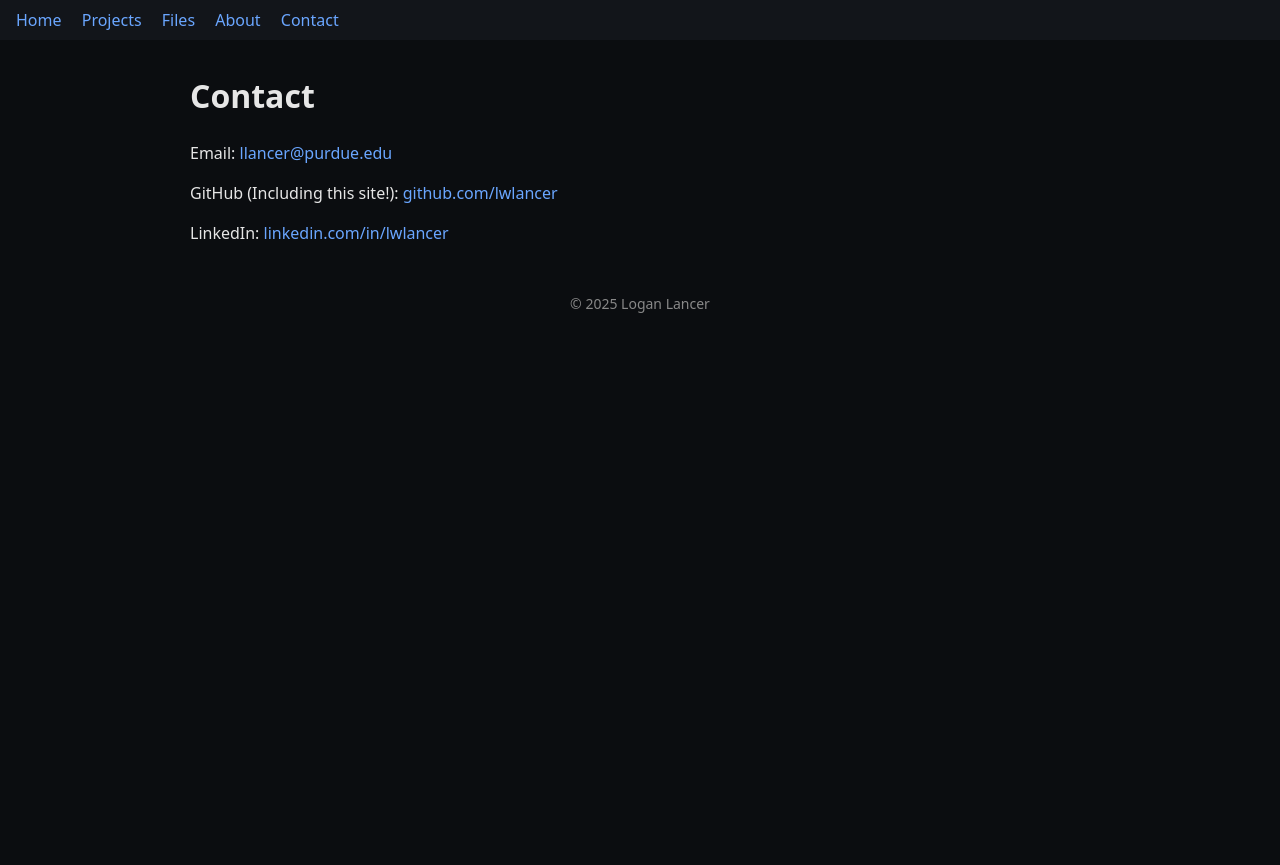
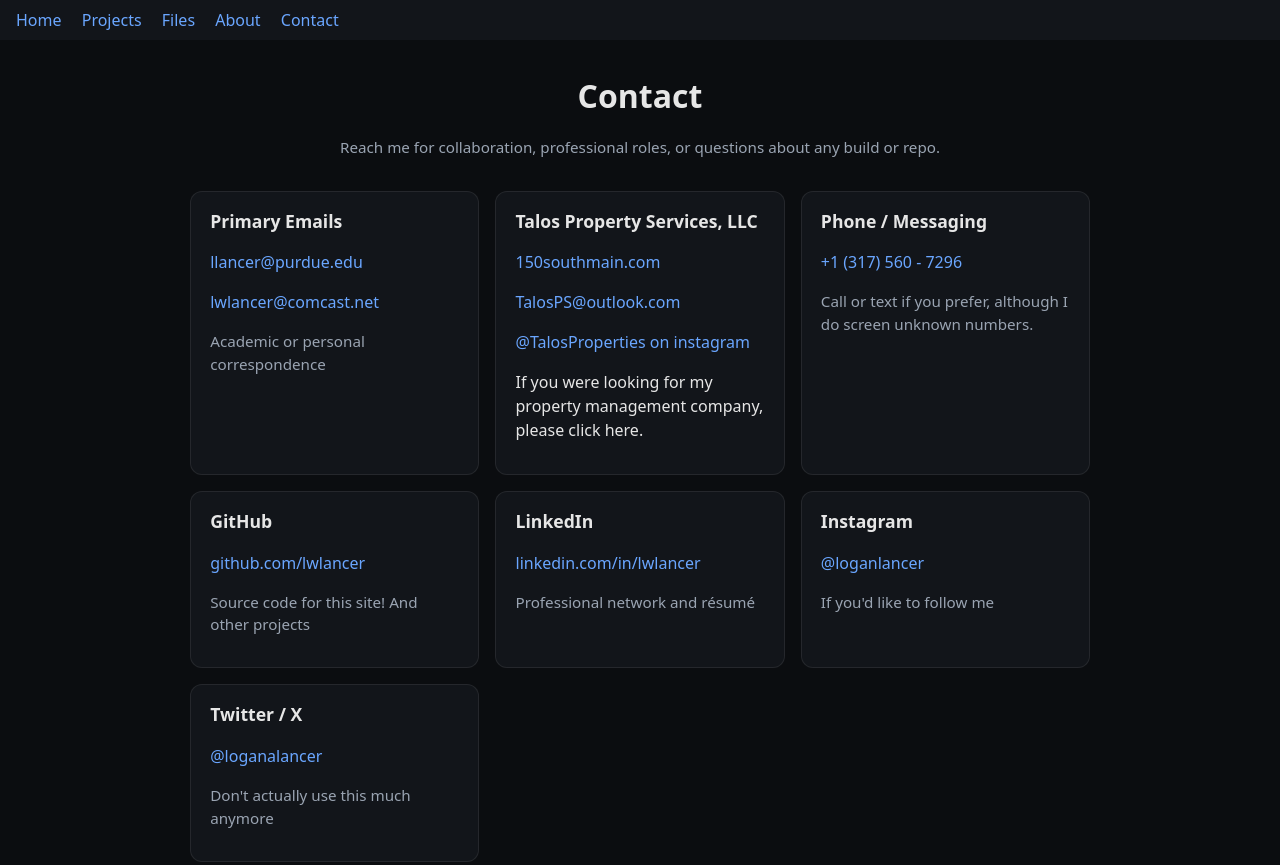
Before and after one commit to lwlancer/html, a plain HTML site: page contact.html in a window 1280 px wide. Shown: the top 865 px of the page. Before the commit the page ends 800 px from the top, so only its background shows below. Drawn offline with Linux system fonts and the light colour scheme.

Commit message:
Update contact.html

```diff
--- a/contact.html
+++ b/contact.html
@@ -2,8 +2,21 @@
 <html lang="en">
 <head>
   <meta charset="utf-8">
-  <title>Contact</title>
+  <title>Contact — Logan Lancer</title>
+  <meta name="viewport" content="width=device-width, initial-scale=1" />
+  <meta name="description" content="Ways to contact Logan Lancer — email, phone, social links, and business inquiries." />
   <link rel="stylesheet" href="style.css">
+  <style>
+    .wrap{max-width:900px;margin:2rem auto;padding:0 1rem}
+    h1{text-align:center;margin-bottom:2rem}
+    .grid{display:grid;grid-template-columns:repeat(auto-fit,minmax(280px,1fr));gap:1rem}
+    .card{background:var(--card);padding:1rem 1.2rem;border:1px solid rgba(255,255,255,.08);border-radius:12px}
+    .card h2{margin-top:0;font-size:1.1rem}
+    .card a{word-break:break-all}
+    .icon{width:20px;height:20px;vertical-align:-3px;margin-right:4px;opacity:.8}
+    .muted{color:#9aa4b2;font-size:.95rem}
+    footer{text-align:center;margin:3rem 0 1rem;color:#9aa4b2}
+  </style>
 </head>
 <body>
 <nav>
@@ -11,14 +24,64 @@
   <a href="projects.html">Projects</a>
   <a href="files.html">Files</a>
   <a href="about.html">About</a>
-  <a href="contact.html">Contact</a>
+  <a href="contact.html" aria-current="page">Contact</a>
 </nav>
-<main>
+
+<main class="wrap">
   <h1>Contact</h1>
-  <p>Email: <a href="mailto:llancer@purdue.edu">llancer@purdue.edu</a></p>
-  <p>GitHub (Including this site!): <a href="https://github.com/lwlancer">github.com/lwlancer</a></p>
-  <p>LinkedIn: <a href="https://linkedin.com/in/lwlancer">linkedin.com/in/lwlancer</a></p>
+  <p class="muted" style="text-align:center;margin-top:-1rem;margin-bottom:2rem">
+    Reach me for collaboration, professional roles, or questions about any build or repo.
+  </p>
+
+  <div class="grid">
+
+    <div class="card">
+      <h2>Primary Emails</h2>
+      <p><a href="mailto:llancer@purdue.edu">llancer@purdue.edu</a></p>
+      <p><a href="mailto:lwlancer@comcast.net">lwlancer@comcast.net</a></p>
+      <p class="muted">Academic or personal correspondence</p>
+    </div>
+
+    <div class="card">
+      <h2>Talos Property Services, LLC</h2>
+      <p><a href="https://propertymanage.biz/150southmain">150southmain.com</a></p>
+      <p><a href="mailto:TalosPS@outlook.com">TalosPS@outlook.com</a></p>
+      <p><a href="https://instagram.com/TalosProperties">@TalosProperties on instagram</a></p>
+      <p>If you were looking for my property management company, please click here.</p>
+    </div>
+
+    <div class="card">
+      <h2>Phone / Messaging</h2>
+      <p><a href="tel:+13175607296">+1 (317) 560 - 7296</a></p>
+      <p class="muted">Call or text if you prefer, although I do screen unknown numbers.</p>
+    </div>
+
+    <div class="card">
+      <h2>GitHub</h2>
+      <p><a href="https://github.com/lwlancer">github.com/lwlancer</a></p>
+      <p class="muted">Source code for this site! And other projects</p>
+    </div>
+
+    <div class="card">
+      <h2>LinkedIn</h2>
+      <p><a href="https://linkedin.com/in/lwlancer">linkedin.com/in/lwlancer</a></p>
+      <p class="muted">Professional network and résumé</p>
+    </div>
+
+    <div class="card">
+      <h2>Instagram</h2>
+      <p><a href="https://instagram.com/loganlancer">@loganlancer</a></p>
+      <p class="muted">If you'd like to follow me</p>
+    </div>
+
+    <div class="card">
+      <h2>Twitter / X</h2>
+      <p><a href="https://x.com/loganlancer">@loganalancer</a></p>
+      <p class="muted">Don't actually use this much anymore</p>
+    </div>
+  </div>
 </main>
+
 <footer>© <span id="y"></span> Logan Lancer</footer>
 <script>document.getElementById('y').textContent=new Date().getFullYear();</script>
 </body>
```
